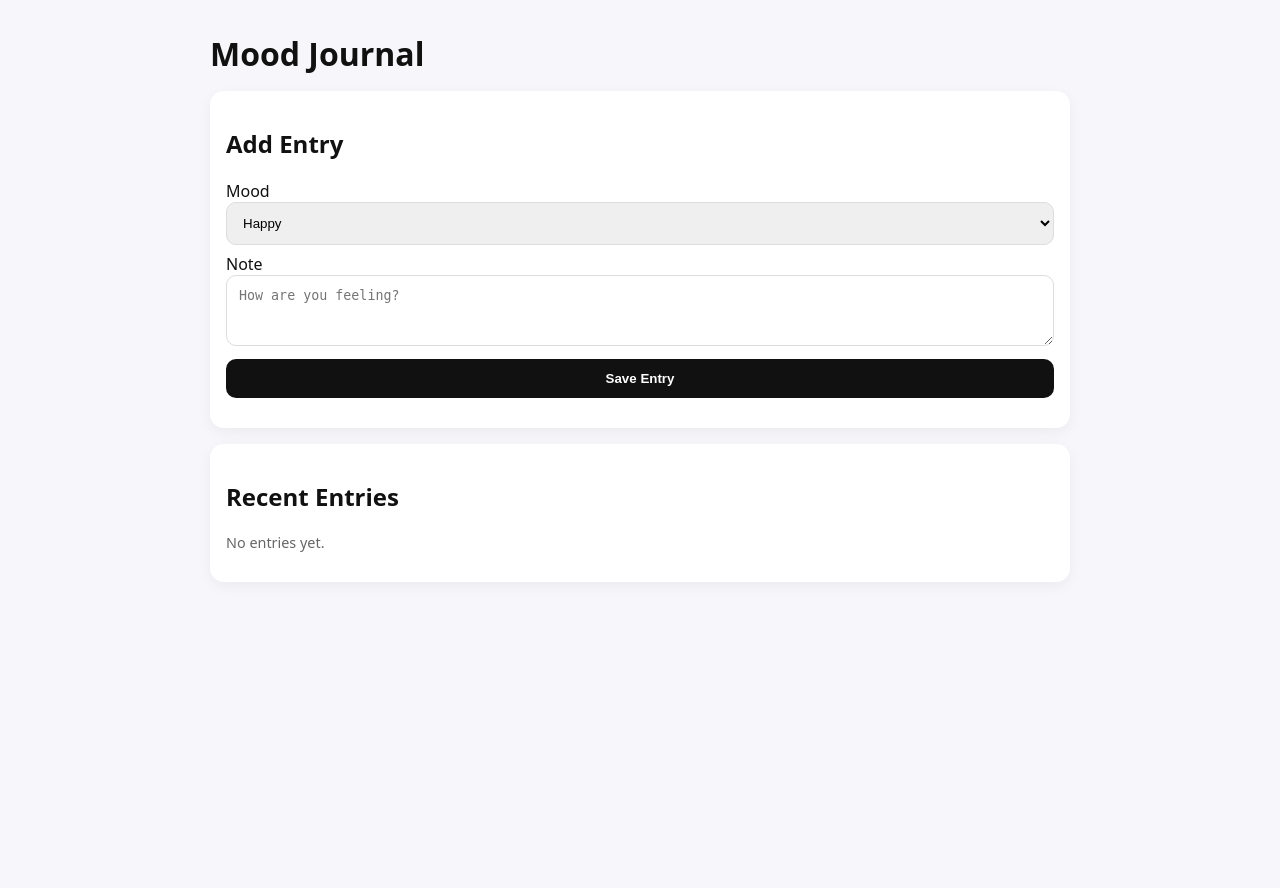
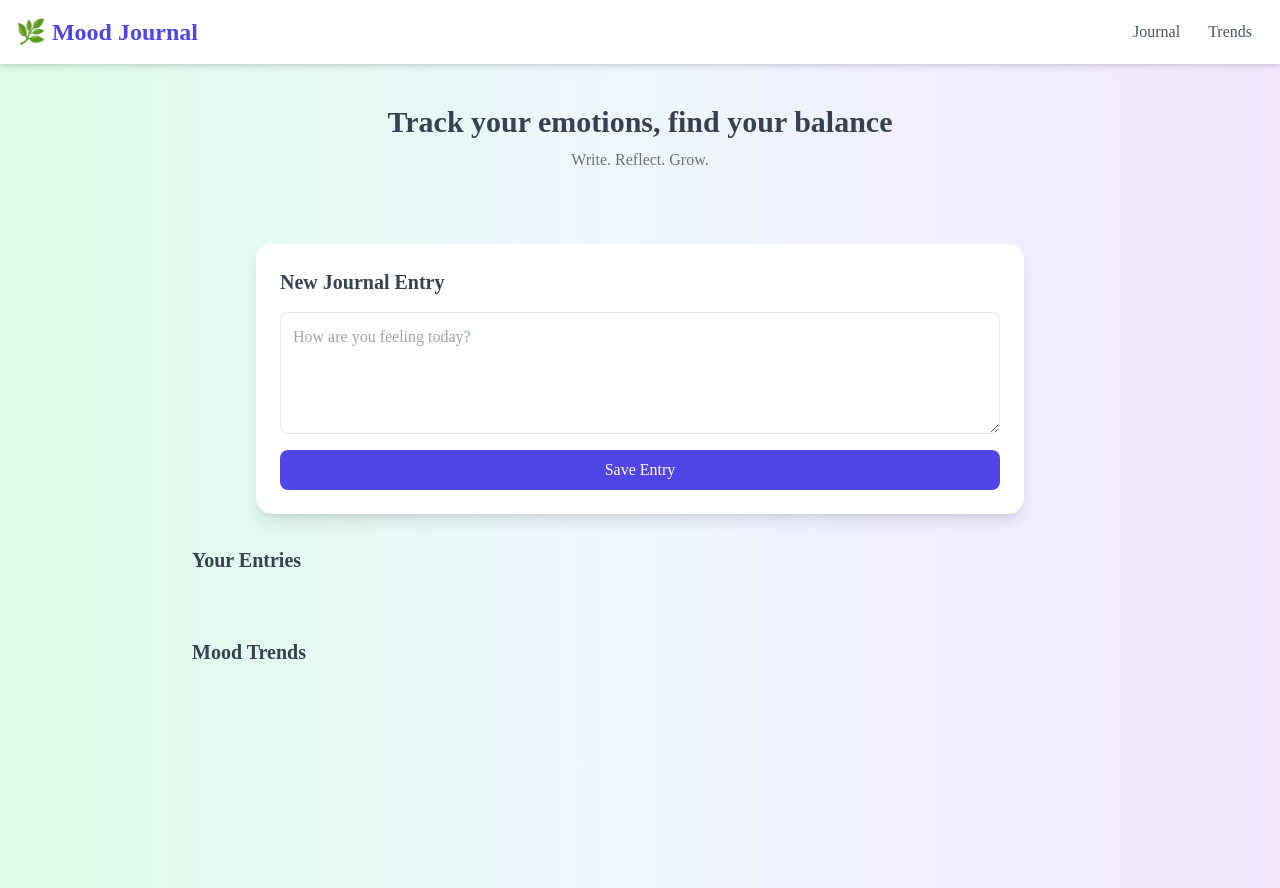
Before and after one commit to Sparks-CJ/MoodWebsite, a Flask app: page / in a window 1280 px wide. Before the commit the page ends 552 px from the top, so only its background shows below. Run offline with Flask 3, Linux system fonts and the light colour scheme; data that the repository does not hold is empty; a map, chart or similar area stays blank; some libraries are stand-ins or nearby versions.

Commit message:
Update index.html

```diff
--- a/templates/index.html
+++ b/templates/index.html
@@ -1,45 +1,54 @@
-<!doctype html>
+<!DOCTYPE html>
 <html lang="en">
 <head>
-  <meta charset="utf-8" />
+  <meta charset="UTF-8" />
+  <meta name="viewport" content="width=device-width, initial-scale=1.0" />
   <title>Mood Journal</title>
-  <meta name="viewport" content="width=device-width,initial-scale=1" />
-  <link rel="stylesheet" href="/static/styles.css" />
+  <!-- TailwindCSS CDN -->
+  <script src="https://cdn.tailwindcss.com"></script>
+  <!-- Chart.js -->
+  <script src="https://cdn.jsdelivr.net/npm/chart.js"></script>
+  <link rel="stylesheet" href="{{ url_for('static', filename='style.css') }}">
 </head>
-<body>
-  <main class="container">
-    <h1>Mood Journal</h1>
+<body class="bg-gradient-to-r from-green-100 via-blue-50 to-purple-100 min-h-screen font-[Poppins]">
 
-    <section class="card">
-      <h2>Add Entry</h2>
-      <form id="entry-form">
-        <label>
-          Mood
-          <select id="mood">
-            <option>Happy</option>
-            <option>Okay</option>
-            <option>Sad</option>
-            <option>Angry</option>
-            <option>Anxious</option>
-          </select>
-        </label>
+  <!-- Navbar -->
+  <header class="bg-white shadow-md p-4 flex justify-between items-center">
+    <h1 class="text-2xl font-bold text-indigo-600">🌿 Mood Journal</h1>
+    <nav>
+      <a href="#journal" class="mx-3 text-gray-600 hover:text-indigo-600">Journal</a>
+      <a href="#trends" class="mx-3 text-gray-600 hover:text-indigo-600">Trends</a>
+    </nav>
+  </header>
 
-        <label>
-          Note
-          <textarea id="note" rows="3" placeholder="How are you feeling?"></textarea>
-        </label>
+  <!-- Hero Section -->
+  <section class="text-center py-10">
+    <h2 class="text-3xl font-semibold text-gray-700">Track your emotions, find your balance</h2>
+    <p class="mt-2 text-gray-500">Write. Reflect. Grow.</p>
+  </section>
 
-        <button type="submit">Save Entry</button>
-        <p id="form-msg" class="muted"></p>
-      </form>
-    </section>
+  <!-- Journal Entry Form -->
+  <section id="journal" class="max-w-3xl mx-auto bg-white rounded-2xl shadow-lg p-6 my-8">
+    <h3 class="text-xl font-semibold mb-4 text-gray-700">New Journal Entry</h3>
+    <form id="journal-form" class="flex flex-col gap-4">
+      <textarea id="entry" rows="4" class="w-full p-3 rounded-lg border focus:outline-none focus:ring-2 focus:ring-indigo-300" placeholder="How are you feeling today?"></textarea>
+      <button type="submit" class="bg-indigo-600 text-white py-2 rounded-lg hover:bg-indigo-700 transition">Save Entry</button>
+    </form>
+  </section>
 
-    <section class="card">
-      <h2>Recent Entries</h2>
-      <div id="entries"></div>
-    </section>
-  </main>
+  <!-- Entries -->
+  <section class="max-w-4xl mx-auto my-8">
+    <h3 class="text-xl font-semibold mb-4 text-gray-700">Your Entries</h3>
+    <div id="entries" class="grid md:grid-cols-2 gap-4"></div>
+  </section>
 
-  <script src="/static/script.js"></script>
-</body>
-</html>
+  <!-- Charts -->
+  <section id="trends" class="max-w-4xl mx-auto my-12">
+    <h3 class="text-xl font-semibold mb-6 text-gray-700">Mood Trends</h3>
+    <div class="grid md:grid-cols-2 gap-8">
+      <canvas id="lineChart"></canvas>
+      <canvas id="pieChart"></canvas>
+    </div>
+  </section>
+
+  <footer clas
```
